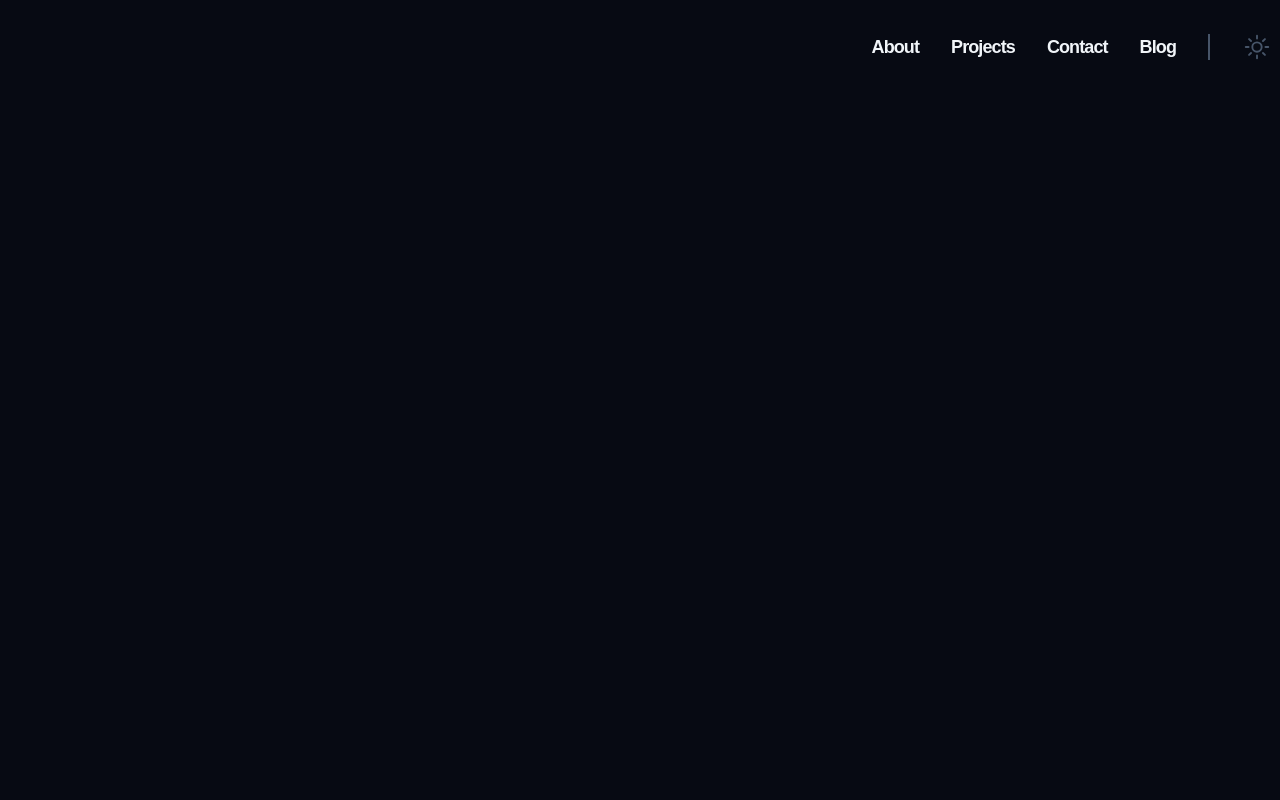
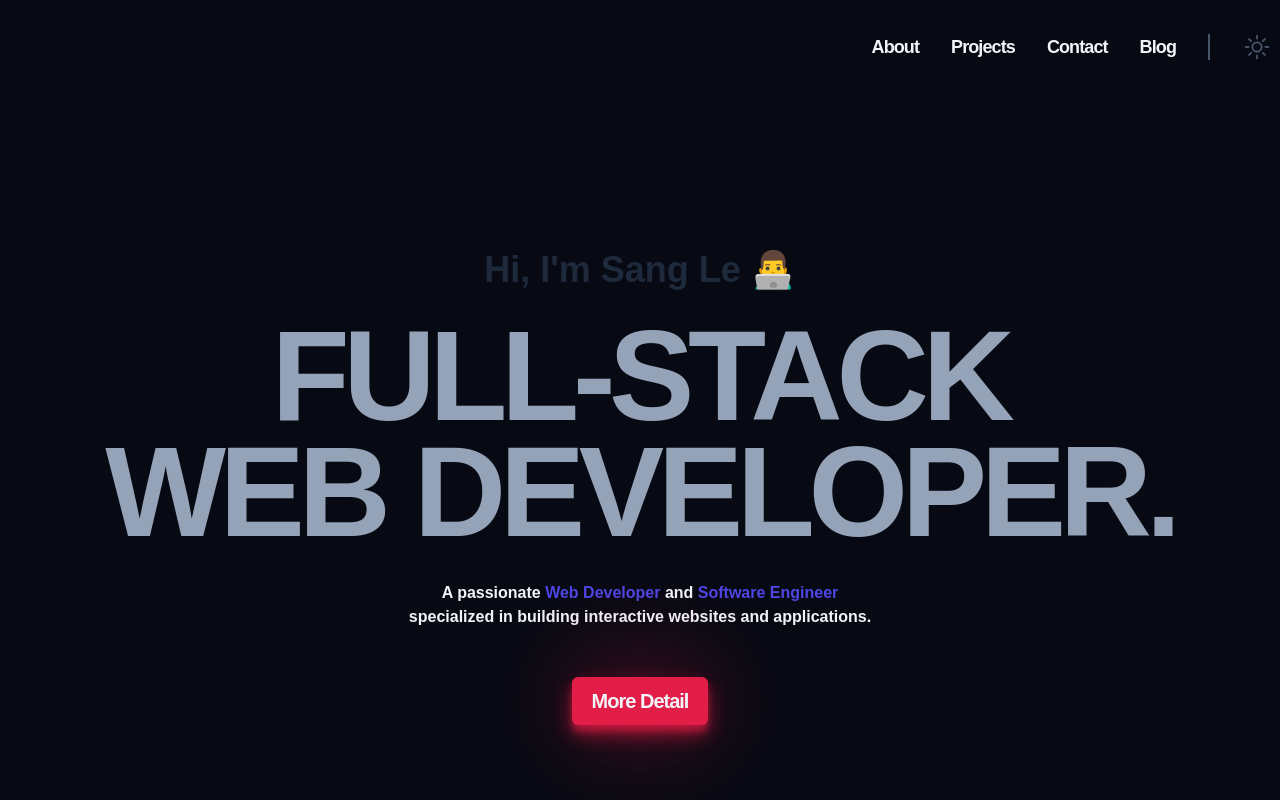
Before and after one commit to SangTheInnovator/my-portfolio-website-v, a website built with Vite: page index.html in a window 1280 px wide. Built offline with nearby package versions, Linux system fonts and the light colour scheme; a web font is replaced by a local one.

Commit message:
Add home feature and fix some bug

```diff
--- a/index.html
+++ b/index.html
@@ -2,7 +2,7 @@
 <html lang="en">
   <head>
     <meta charset="UTF-8" />
-    <link rel="icon" type="image/svg+xml" href="./public/lightning.png" />
+    <link rel="icon" type="image/svg+xml" href="./public/assets/icons/lightning.png" />
     <meta name="viewport" content="width=device-width, initial-scale=1.0" />
     <link href="https://api.fontshare.com/v2/css?f[]=general-sans@500,600,400,700&display=swap" rel="stylesheet">
 
@@ -58,13 +58,21 @@
         </button>
       </nav>
     </header>
-    <!-- <main> -->
-      <!-- <section></section> -->
-      <!-- <section></section> -->
-      <!-- <section></section> -->
-      <!-- <section></section> -->
-      <!-- <section></section> -->
-    <!-- </main> -->
+    <main>
+      <section class="home container">
+        <h2 class="home__subtitle">Hi, I'm Sang Le 👨‍💻</h2>
+        <h1 class="home__title">FULL-STACK <br/>WEB DEVELOPER.</h1>
+        <p class="home__description">
+          <b>A passionate <strong>Web Developer</strong> and <strong>Software Engineer</strong><br/>
+            specialized in building interactive websites and applications.</b>
+        </p>
+        <a class="home__btn btn" href="#about">More Detail</a>
+      </section>
+      <!-- <section></section>
+      <section></section>
+      <section></section>
+      <section></section> -->
+    </main>
     <script type="module" src="./src/main.js"></script>
   </body>
 </html>
--- a/src/main.js
+++ b/src/main.js
@@ -3,3 +3,4 @@ import '../styles/style.css';
 import '../styles/utils.css';
 
 import '../styles/components/header.css';
+import '../styles/components/home.css';
--- a/styles/components/header.css
+++ b/styles/components/header.css
@@ -52,9 +52,9 @@
         height: var(--size-2xl);
     }
 
-    .header__resume {
+    /* .header__resume {
         font-size: var(--size-sm);
-    }
+    } */
 
     .header__bars {
         display: none;
@@ -72,7 +72,7 @@
       height: var(--size-3xl);
     }
 
-    .header__resume {
+    /* .header__resume {
       font-size: var(--size-base);
-    }
+    } */
 }
--- /dev/null
+++ b/styles/components/home.css
@@ -0,0 +1,115 @@
+.home {
+    text-align: center;
+    display: flex;
+    flex-direction: column;
+    justify-content: center;
+    align-items: center;
+    gap: 1rem;
+    margin-top: 6rem;
+}
+
+.home__subtitle {
+    color: var(--clr-slate800);
+    font-size: var(--size-base);
+    line-height: 0.9;
+}
+
+.home__title {
+    color: var(--clr-slate400);
+    text-transform: uppercase;
+    font-size: var(--size-4xl);
+    letter-spacing: -0.05em;
+    line-height: 0.9;
+}
+
+.home__description {
+    max-width: 60ch;
+    font-size: var(--size--sm);
+    color: var(--clr--slate600);
+}
+
+.home__btn {
+    text-transform: capitalize;
+    font-size: var(--size-sm);
+    margin-top: 1rem;
+}
+
+/* xs */
+@media (min-width: 475px) {
+    .home {
+        gap: 1.5rem;
+        margin-top: 6.5rem;
+    }
+
+    .home__subtitle {
+        font-size: var(--size-lg);
+    }
+
+    .home__title {
+        font-size: var(--size-5xl);
+    }
+
+    .home__description {
+        max-width: 60ch;
+        font-size: var(--size--base);
+        color: var(--clr--slate600);
+    }
+
+    .home__btn {
+        text-transform: capitalize;
+        font-size: var(--size-base);
+    }
+}
+
+
+/* lg */
+@media (min-width: 1024px) {
+    .home {
+        gap: 1.5rem;
+        margin-top: 8rem;
+    }
+
+    .home__subtitle {
+        font-size: var(--size-2xl);
+    }
+
+    .home__title {
+        font-size: var(--size-7xl);
+    }
+
+    .home__description {
+        max-width: 60ch;
+        font-size: var(--size--lg);
+        color: var(--clr--slate600);
+    }
+
+    .home__btn {
+        text-transform: capitalize;
+        font-size: var(--size-lg);
+    }
+}
+
+/* xl */
+@media (min-width: 1280px) {
+    .home {
+        gap: 2rem;
+        margin-top: 10rem;
+    }
+
+    .home__subtitle {
+        font-size: var(--size-4xl);
+    }
+
+    .home__title {
+        font-size: var(--size-9xl);
+    }
+
+    .home__description {
+        font-size: var(--size--xl);
+    }
+
+    .home__btn {
+        text-transform: capitalize;
+        font-size: var(--size-xl);
+    }
+}
```
Also changed, not shown: public/assets/icons/lightning.png (renamed from public/lightning.png).
